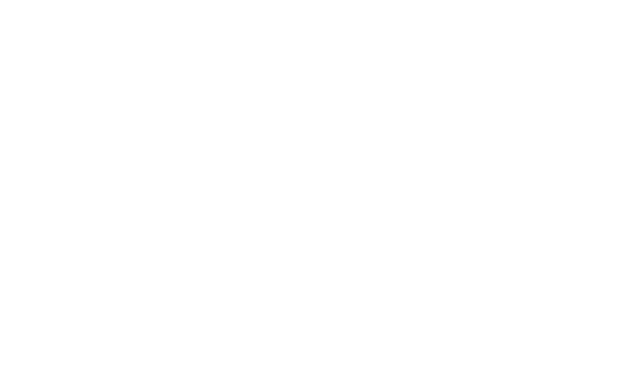
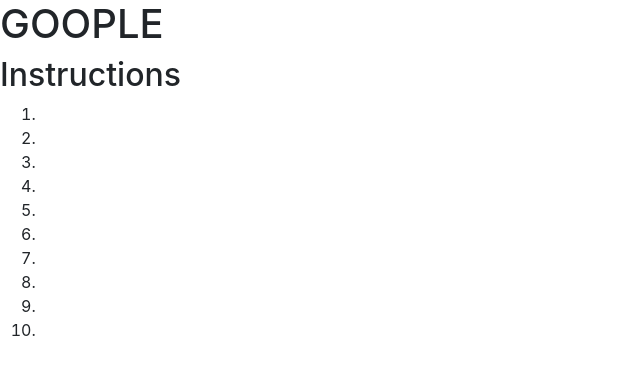
Before and after one commit to M00nDrag0n/3CodeAssessment, a plain HTML site: page index.html in a window 1280 px wide. Shown: the whole page, without its empty margins (0-640 px from the left). Drawn offline with nearby package versions, Linux system fonts and the light colour scheme.

Commit message:
add links and content to html

```diff
--- a/index.html
+++ b/index.html
@@ -1,2 +1,30 @@
 <!Doctype html>
-<html><head><title></title></head><body></body></html>
+<html>
+  <head>
+  <link rel="stylesheet" href="https://stackpath.bootstrapcdn.com/bootstrap/4.3.1/css/bootstrap.min.css" integrity="sha384-ggOyR0iXCbMQv3Xipma34MD+dH/1fQ784/j6cY/iJTQUOhcWr7x9JvoRxT2MZw1T" crossorigin="anonymous">
+  <link href="css/styles.css" rel="stylesheet">
+  <script src="https://code.jquery.com/jquery-3.4.1.js"></script>
+  <script src="js/scripts.js"></script>
+  <title>Goople's Profile</title>
+  </head>
+
+  <body>
+  <h1>GOOPLE</h1>
+  <div class="instructions">
+    <h2>Instructions</h2>
+    <ol>
+      <li></li>
+      <li></li>
+      <li></li>
+      <li></li>
+      <li></li>
+      <li></li>
+      <li></li>
+      <li></li>
+      <li></li>
+      <li></li>
+    </ol>
+  </div>
+
+  </body>
+</html>
```
